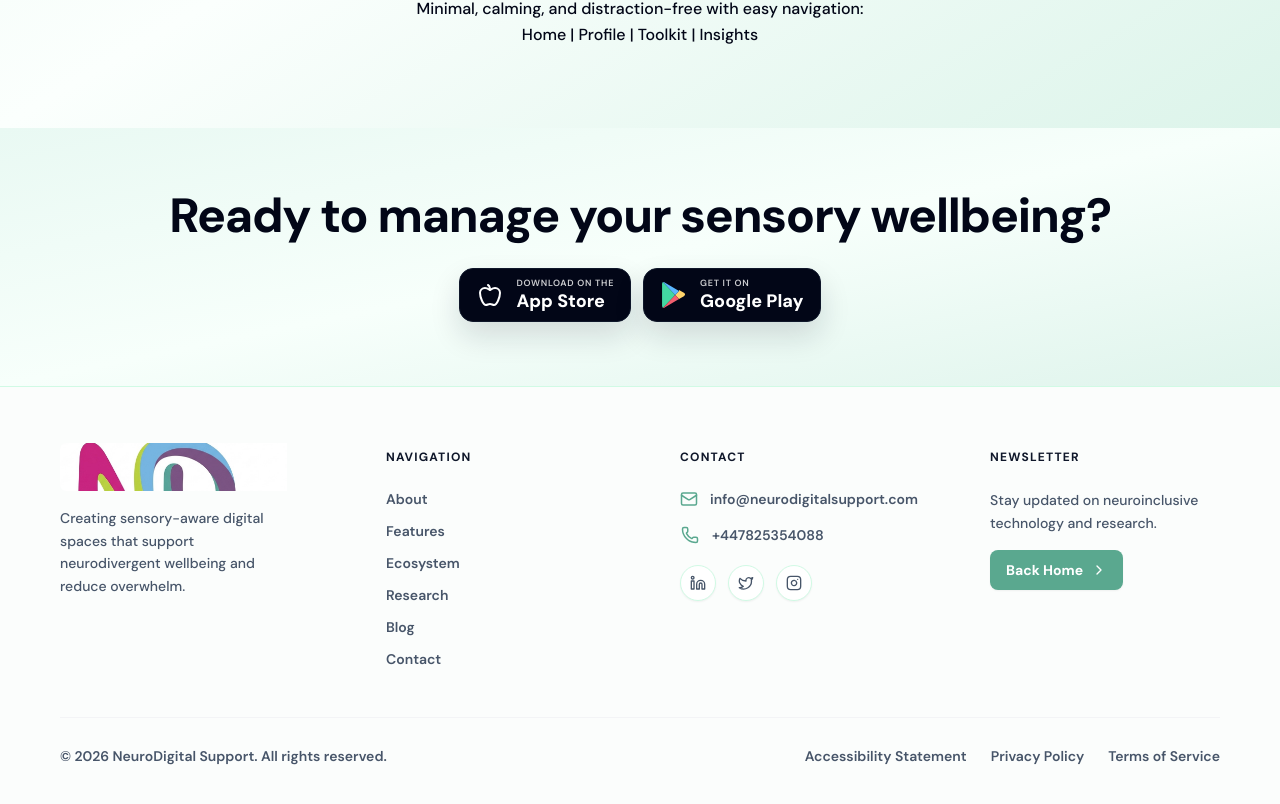
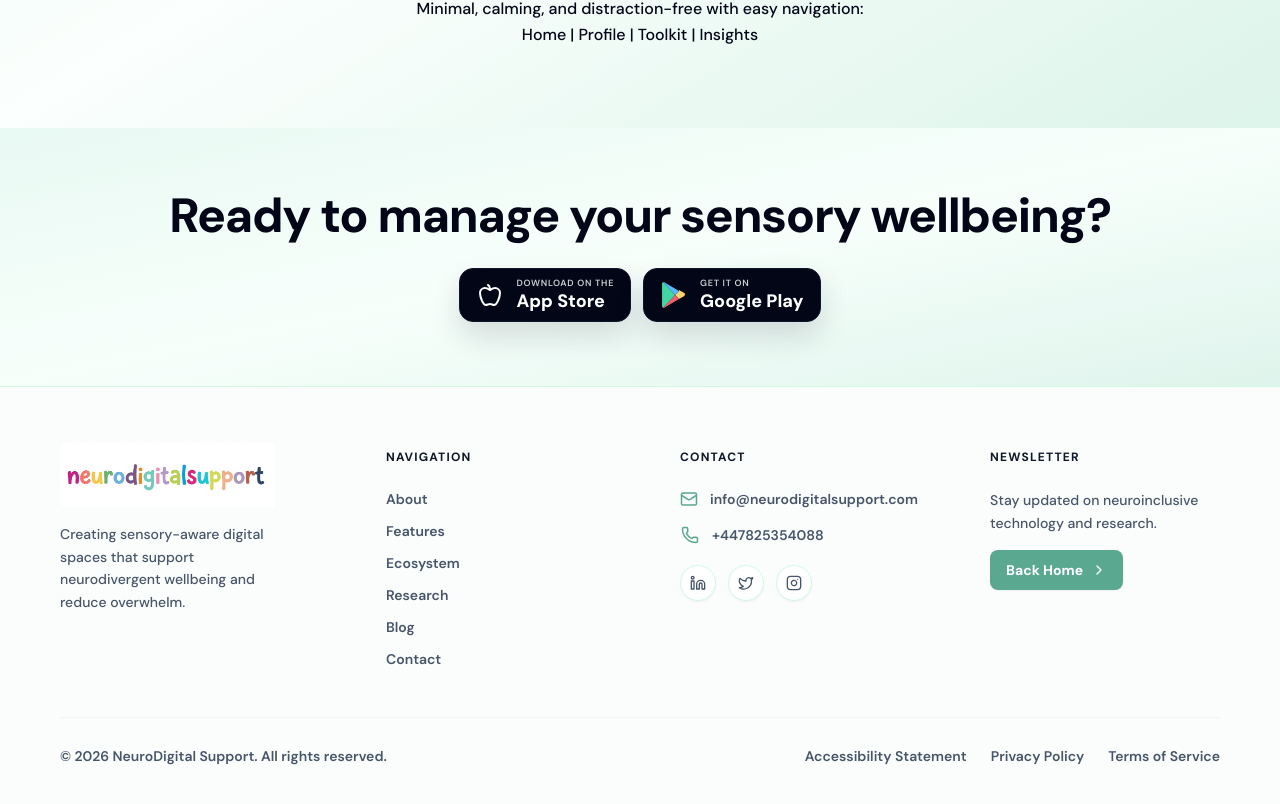
Before and after one commit to alihumdard/neurodigitalsupport, a React (Vite) app in the folder apps/web/: page /nurotok in a window 1280 px wide. Shown: the part 2508-3312 px from the top of the page. Built offline with nearby package versions, Linux system fonts and the light colour scheme; no server answers.

Commit message:
updation of sitemap.xml

```diff
--- a/apps/web/src/pages/NuroTokPage.jsx
+++ b/apps/web/src/pages/NuroTokPage.jsx
@@ -19,7 +19,6 @@ import {
   Zap
 } from 'lucide-react';
 import Header from '@/components/Header.jsx';
-const logoSrc = '/logo.jpeg';
 
 const storeButtons = [
   { label: 'App Store', icon: Apple },
@@ -445,8 +444,8 @@ const NuroTokPage = () => {
         <div className="mx-auto w-full max-w-[1240px] px-4 py-14 sm:px-6 lg:px-10">
           <div className="grid grid-cols-1 gap-10 md:grid-cols-4 md:gap-20 lg:gap-20">
             <div>
-              <Link to="/" className="relative block h-12 w-[250px] overflow-hidden rounded-md focus-visible-ring" aria-label="NeuroDigital Support home">
-                <img src={logoSrc} alt="NeuroDigital Support" className="absolute left-[-33px] top-[-50px] w-[260px] max-w-none" />
+              <Link to="/" className="relative flex h-16 w-auto items-center overflow-hidden rounded-md focus-visible-ring" aria-label="NeuroDigital Support home">
+                <img src="/logo-footer.jpeg" alt="NeuroDigital Support" className="h-full w-auto object-contain" />
               </Link>
               <p className="mt-4 text-sm font-medium leading-relaxed text-slate-600 dark:text-muted-foreground">
                 Creating sensory-aware digital spaces that support neurodivergent wellbeing and reduce overwhelm.
--- a/apps/web/vite.config.js
+++ b/apps/web/vite.config.js
@@ -10,7 +10,7 @@ import pocketbaseAuthPlugin from './plugins/vite-plugin-pocketbase-auth.js';
 import { readFileSync } from 'node:fs';
 
 const pkg = JSON.parse(readFileSync('./package.json', 'utf-8'));
-const allDeps = Object.keys(pkg.dependencies || {});
+const allDeps = Object.keys(pkg.dependencies || {}).filter((dep) => dep !== '@tiptap/pm');
 
 const isDev = process.env.NODE_ENV !== 'production';
 
```
Also changed, not shown: 1 other file (tests, documents, lock files or other folders).
